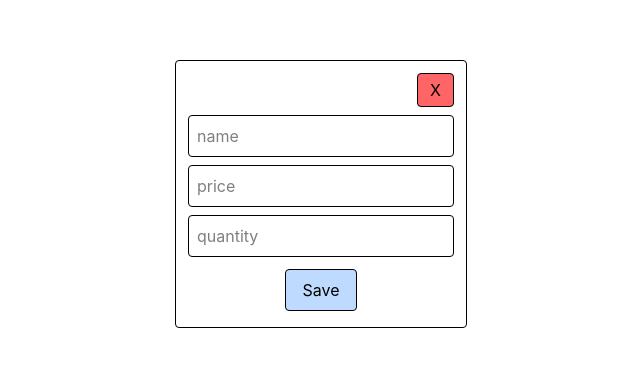
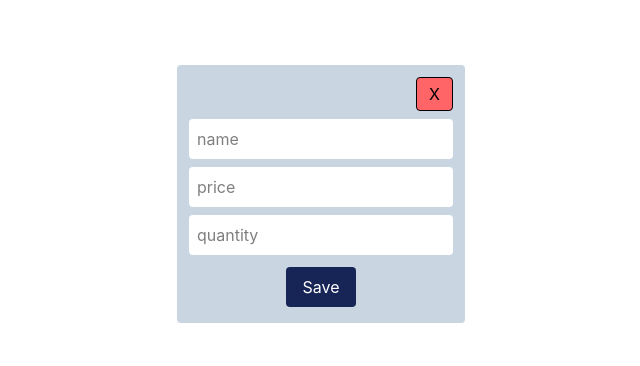
Before and after one commit to amna-nr/products-crud-frontend, a React app: page /products/create in a window 1280 px wide. Shown: the part 206-572 px from the top of the page, without its empty margins (319-959 px from the left). Built offline with nearby package versions, Linux system fonts and the light colour scheme; the HTML template or start-up script is replaced by a standard one.

Commit message:
style: improve UI

```diff
--- a/src/components/Product.jsx
+++ b/src/components/Product.jsx
@@ -50,7 +50,7 @@ function Product() {
 
     return(
         <div className="flex justify-center items-center min-h-screen">
-            <div className="flex flex-col justify-center items-end rounded border p-2" key={product.id}>
+            <div className="flex flex-col justify-center items-end bg-slate-300 rounded border border-0 p-2" key={product.id}>
 
                 {!isOpenDialog &&
                     <div className="relative">
@@ -91,11 +91,11 @@ function Product() {
                             Delete {product.name} from products?
                         </p>
                         <div className="flex justify-center">
-                            <button className="bg-blue-200 rounded border p-1 m-1"
+                            <button className="bg-blue-200 rounded border p-2 m-1"
                             onClick={() => {setIsOpenDialog(!isOpenDialog)}}>
                                 Cancel
                             </button>
-                            <button className="bg-red-400 rounded border p-1 m-1"
+                            <button className="bg-red-400 rounded border p-2 m-1"
                             onClick={deleteProduct}>
                                 Okay
                             </button>
@@ -112,7 +112,7 @@ function Product() {
                             <p>{product.name}</p>
                             <p>{product.price}</p>
                             <p>{product.quantity}</p>
-                            <button className="rounded border p-2 bg-blue-200 mt-2"> Add to cart</button>
+                            <button className="rounded border border-0 text-white p-3 bg-blue-950 mt-4"> Add to cart</button>
                         </div>
                     ):
                     (
@@ -122,13 +122,13 @@ function Product() {
                             setIsOpenDialog(false)
                         }}
                         onSubmit={updateProduct}>
-                            <input className="rounded border p-2 m-1"
+                            <input className="rounded border border-0 p-2 m-1 bg-white"
                             value={name} onChange={(e) => {setName(e.target.value)}}/>
-                            <input className="rounded border p-2 m-1"
+                            <input className="rounded border border-0 p-2 m-1 bg-white"
                             value={price} onChange={(e) => {setPrice(e.target.value)}} />
-                            <input className="rounded border p-2 m-1"
+                            <input className="rounded border border-0 p-2 m-1 bg-white"
                             value={quantity} onChange={(e) => {setQuantity(e.target.value)}} />
-                            <button className="rounded border bg-blue-200 p-2 mt-2" type="submit">
+                            <button className="rounded border bg-blue-950 text-white p-3 px-4 mt-2" type="submit">
                                 Save
                             </button>
                         </form>
--- a/src/components/ProductCreate.jsx
+++ b/src/components/ProductCreate.jsx
@@ -25,20 +25,20 @@ function ProductCreate() {
 
     return (
         <div className="flex justify-center items-center min-h-screen">
-        <form className="flex flex-col rounded border p-2">
+        <form className="flex flex-col rounded border border-0 bg-slate-300 p-2">
             <div className="flex justify-end">
                 <button className="rounded border bg-red-400 p-3 py-1 m-1"
                 onClick={() => {navigate("/products")}}>
                     X
                 </button>
             </div>
-            <input className="rounded border p-2 m-1"
+            <input className="rounded border border-0 bg-white p-2 m-1"
             placeholder="name" value={name} onChange={(e) => {setName(e.target.value)}}></input>
-            <input className="rounded border p-2 m-1"
+            <input className="rounded border border-0 bg-white p-2 m-1"
             placeholder="price" value={price} onChange={(e) => {setPrice(e.target.value)}}></input>
-            <input className="rounded border p-2 m-1"
+            <input className="rounded border border-0 bg-white p-2 m-1"
             placeholder="quantity" value={quantity} onChange={(e) => {setQuantity(e.target.value)}}></input>
-            <button className="rounded border bg-blue-200 p-2 px-4 m-2 mx-auto"
+            <button className="rounded border border-0 bg-blue-950 text-white p-2 px-4 m-2 mx-auto"
             type="submit" onClick={createProduct}>
             Save
             </button>
--- a/src/components/Products.jsx
+++ b/src/components/Products.jsx
@@ -26,7 +26,7 @@ function Products () {
         <div className="grid grid-cols-3 gap-12 m-2 mx-8">
         {products.map((product) => (
         <div key={product.id} product={product}
-             className="flex flex-col items-center bg-slate-300 rounded-lg m-4 p-4"
+             className="flex flex-col items-center bg-slate-300 shadow-lg rounded-lg m-4 p-4"
              onClick={() => {navigate(`${product.id}`)}}
         >
             <p>{product.name}</p>
```
